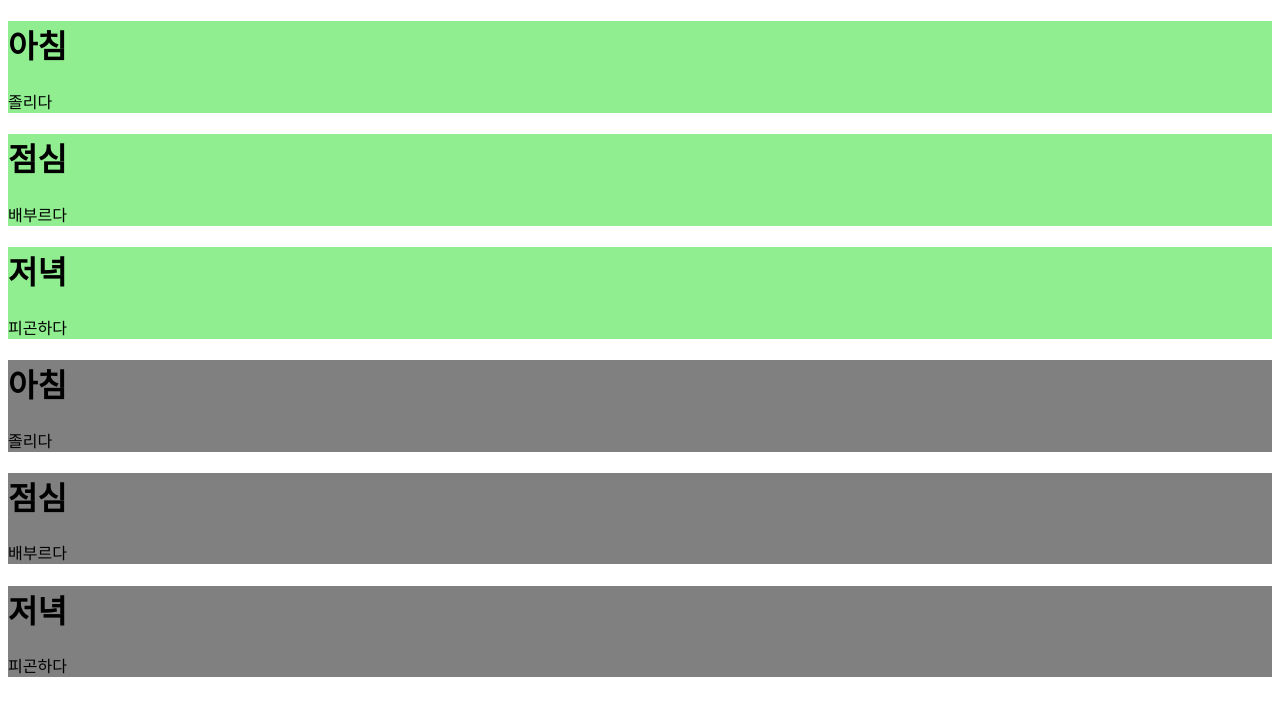
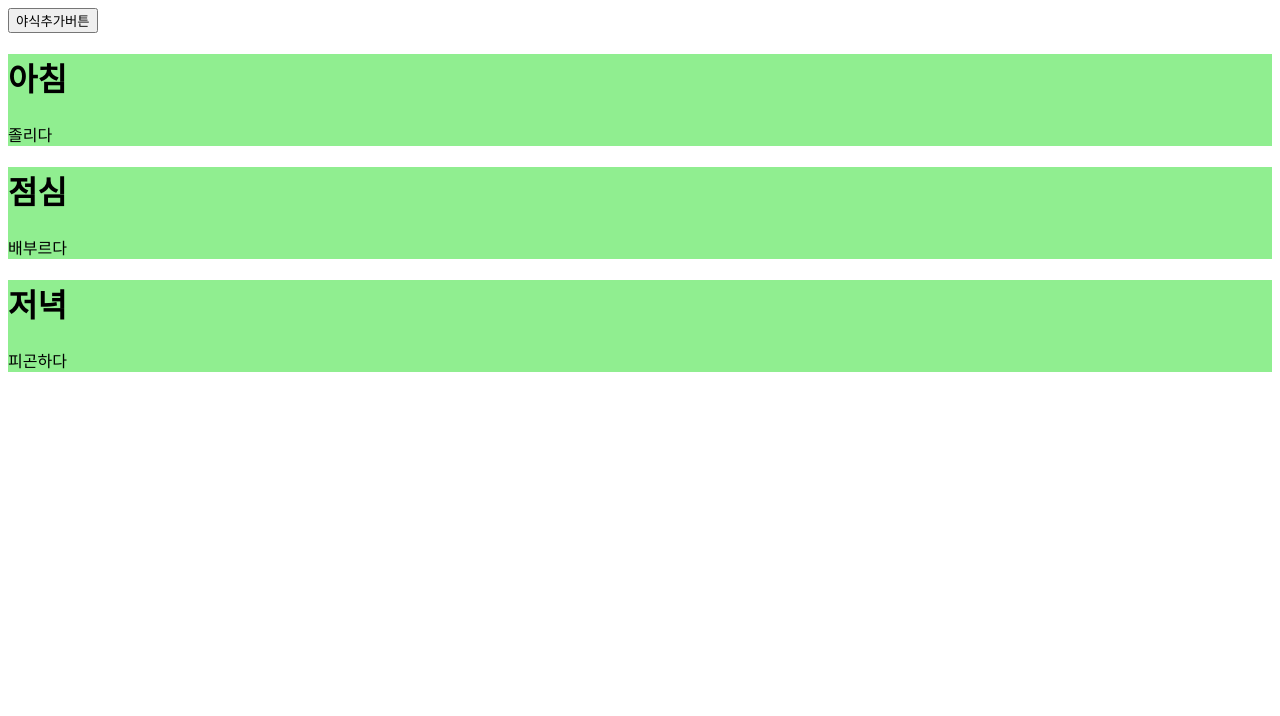
Before and after one commit to jws909/fe-react-study, a React (Vite) app in the folder react-study/: page / in a window 1280 px wide. Shown: the top 716 px of the page. Built offline with nearby package versions, Linux system fonts and the light colour scheme.

Commit message:
배열state활용, 컴포넌트 props 전달

```diff
--- a/react-study/src/App.jsx
+++ b/react-study/src/App.jsx
@@ -4,6 +4,7 @@ import viteLogo from './assets/vite.svg'
 import heroImg from './assets/hero.png'
 // import './App.css'
 import Props01 from './components/Props01'
+import Props02 from './components/Props02'
 // import State03 from './components/State03'
 // import Basic01 from './components/Basic01'
 // import State01 from './components/State01'
@@ -20,7 +21,8 @@ function App() {
     // <Export01/>
     // <State02/>
     // <State03/>
-    <Props01/>
+    // <Props01/>
+    <Props02/>
   )
 }
 
--- /dev/null
+++ b/react-study/src/components/Props02.jsx
@@ -0,0 +1,48 @@
+import { useState } from "react";
+import Box from "./Box";
+
+function Props02(){
+
+    // 배열의 값이 변경 -> 변경된 값 유지 -> 화면에 재렌더링
+    let [textArr, setTextArr] = useState(['아침','점심','저녁']);
+    let [detailArr, setDetailArr] = useState(['졸리다','배부르다','피곤하다']);
+
+    return (
+        <div>
+            <button onClick={()=>{
+
+                //데이터 기반으로 화면에 표시
+                //데이터 조작
+
+                //야식 정보 -> 배열에 추가
+
+                //textArr.push('야식');
+                let temp = [...textArr]; //깊은복사
+                temp.push('야식');
+                setTextArr(temp); //렌더링 발생 조건
+
+                //let temp2 = ...
+                //재렌더링은 위의 set함수실행시 이미 발생하므로
+                //detailArr 참조변수에 추가만해도 반영이 된다.
+                detailArr.push('행복하다');
+                // setDetailArr(detailArr);
+
+
+                console.log(textArr);
+                console.log(detailArr);
+
+                //재렌더링 발생 조건 -> state변수값이 set함수를 통해서 변경
+
+            }}>야식추가버튼</button>
+            {
+                textArr.map((item, index)=>{
+                    return (
+                        <Box text={item} detail={detailArr[index]} key={index}></Box>
+                    )
+                })
+            }
+        </div>
+    );
+}
+
+export default Props02;
```
